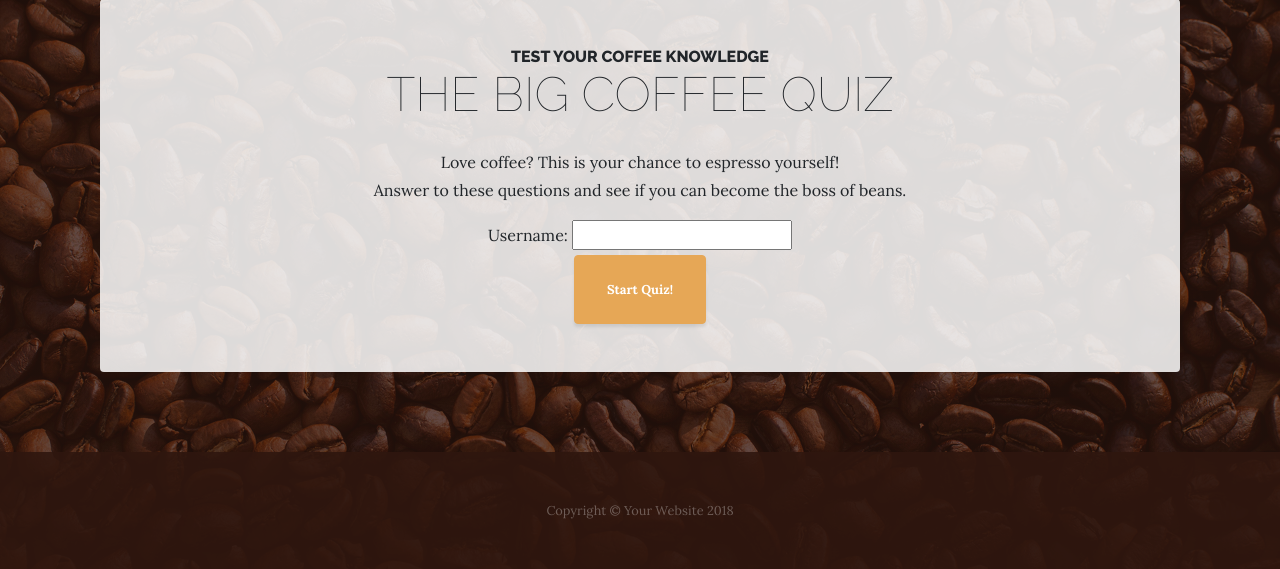
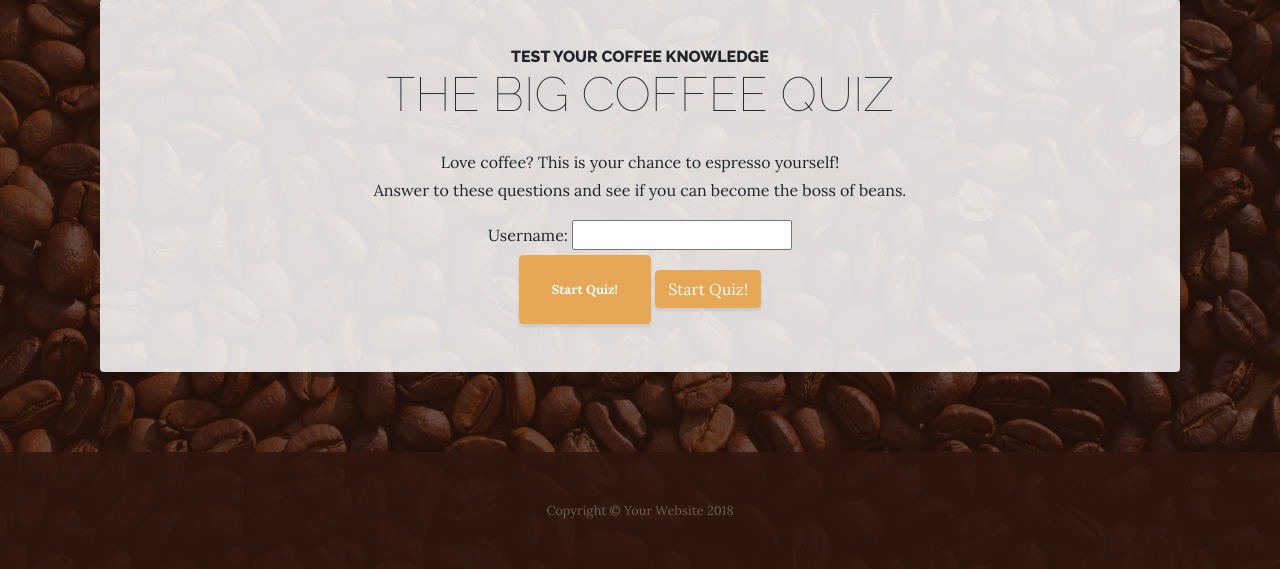
Before and after one commit to Code-Institute-Submissions/python-project-game, a Flask app: page / in a window 1280 px wide. Shown: the part 137-706 px from the top of the page. Run offline with Flask 2, Linux system fonts and the light colour scheme; some libraries are stand-ins or nearby versions.

```diff
--- a/app.py
+++ b/app.py
@@ -4,6 +4,7 @@ from flask import Flask, render_template, request, flash, redirect
 
 app = Flask(__name__)
 app.secret_key = "coffee_secret"
+app.url_map.strict_slashes = False
 
 # def quiz_menu():
 #     """
@@ -71,7 +72,8 @@ app.secret_key = "coffee_secret"
 def index():
     return render_template("index.html")
 
-@app.route("/quiz", methods=["GET", "POST"])
+#PENDING - Re-add Methods to my route
+@app.route("/quiz")
 # We create a var with a couple of question to get it to work on a simple level
 def get_coffee_questions():
     riddles = [
--- a/templates/index.html
+++ b/templates/index.html
@@ -10,11 +10,13 @@
             <p class="mb-3"> Love coffee? This is your chance to espresso yourself!</br>
                 Answer to these questions and see if you can become the boss of beans.</p>
 
-            <form method="POST">
+            <form method="POST" action="/quiz">
                 <label for="username">Username:</label>
                 <input type="text" id="username" name="username">
                 <div class="intro-button mx-auto">
-                    <a class="btn btn-primary btn-xl" href="quiz.html">Start Quiz!</a>
+                    <!--Remember to link to the root, not to the .html template! -->
+                    <a class="btn btn-primary btn-xl" href="/quiz/">Start Quiz!</a>
+                    <button class="btn btn-primary" type="submit">Start Quiz!</button>
                 </div>
             </form>
         </div>
```
Also changed, not shown: templates/base.html (+4 -4 lines).
